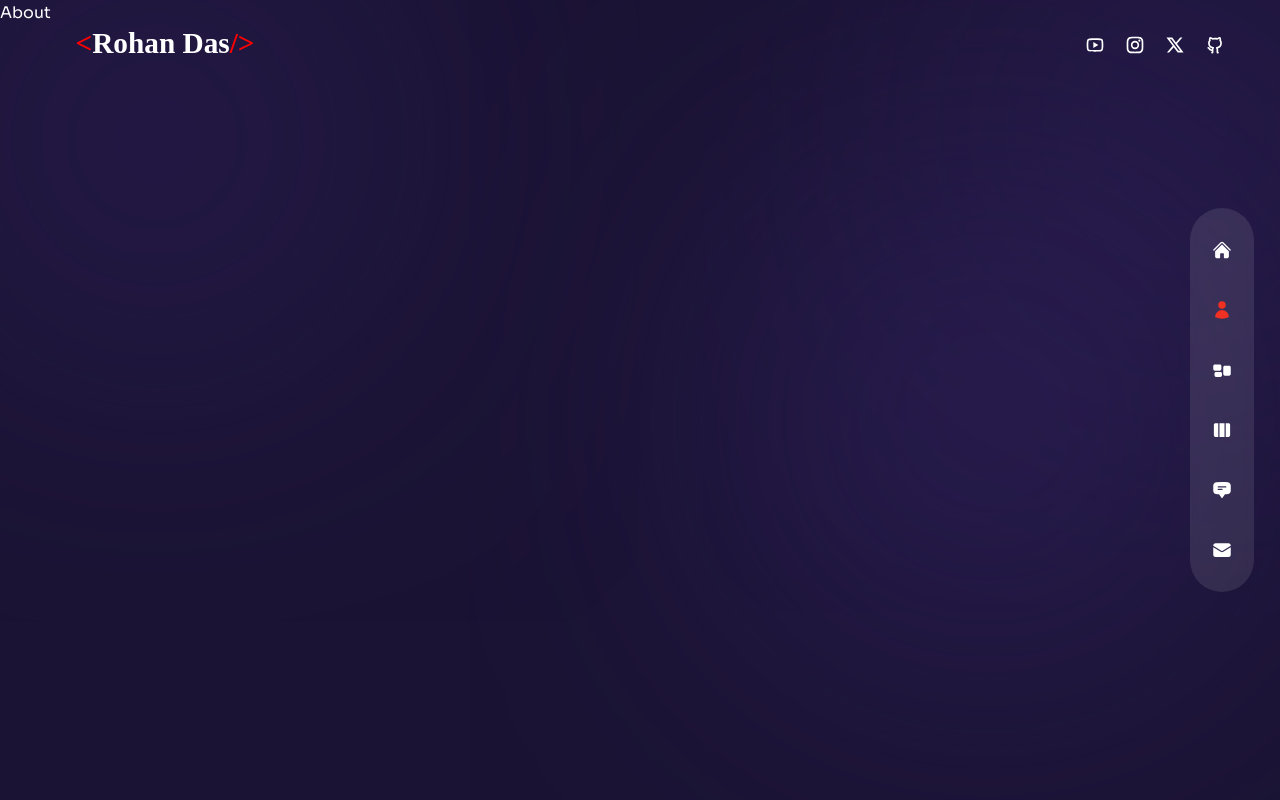
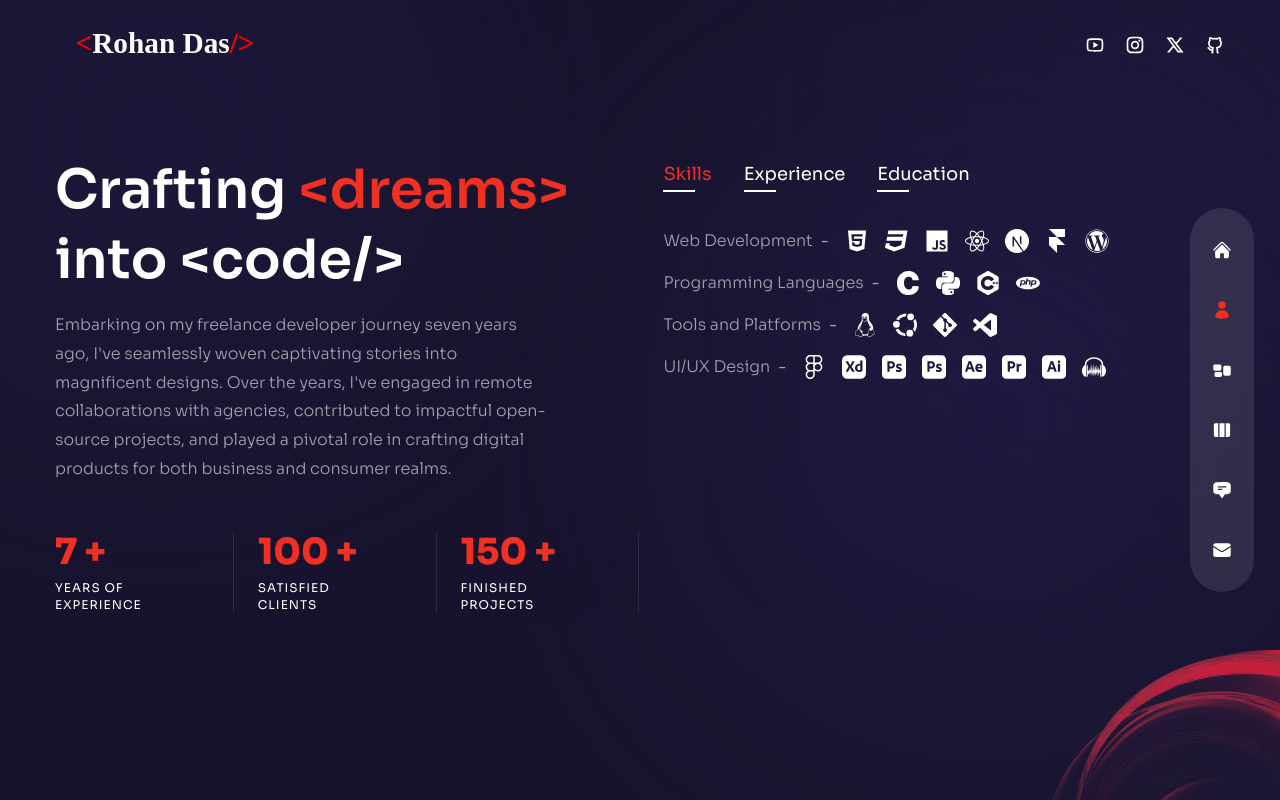
Before and after one commit to RohanDas28/My-Portfolio, a Next.js app: page /about in a window 1280 px wide. Built offline with nearby package versions, Linux system fonts and the light colour scheme.

Commit message:
Finished About

```diff
--- a/components/Circles.js
+++ b/components/Circles.js
@@ -1,5 +1,9 @@
+import Image from "next/image";
+
 const Circles = () => {
-  return <div>Circles</div>;
+  return <div className="w-[200px] xl:w-[300px] absolute -right-16 -bottom-2 animate-pulse duration-75 z-10 mix-blend-color-dodge">
+    <Image src={'/circles.png'} width={260} height={200} w-full h-full />
+  </div>;
 };
 
 export default Circles;
--- a/pages/about/index.js
+++ b/pages/about/index.js
@@ -1,20 +1,16 @@
+import { useState } from "react";
+import { motion } from "framer-motion";
+import { fadeIn } from '../../variants';
+
+// Counters
+import CountUp from "react-countup";
+
 // icons
-import {
-  FaHtml5,
-  FaCss3,
-  FaJs,
-  FaReact,
-  FaWordpress,
-  FaFigma,
-} from "react-icons/fa";
+import { FaHtml5, FaCss3, FaJs, FaReact, FaWordpress, FaFigma,} from "react-icons/fa";
+import { SiNextdotjs, SiFramer, SiAdobexd, SiAdobephotoshop, SiPhp, SiC, SiPython,SiCplusplus, SiLinux, SiUbuntu, SiGit, SiVisualstudiocode, SiAdobeaftereffects, SiAdobeillustrator, SiAdobepremierepro, SiAudacity } from "react-icons/si";
 
-import {
-  SiNextdotjs,
-  SiFramer,
-  SiAdobexd,
-  SiAdobephotoshop,
-} from "react-icons/si";
-
+// Components
+import Circles from '../../components/Circles'
 
 //  data
 const aboutData = [
@@ -23,32 +19,19 @@ const aboutData = [
     info: [
       {
         title: 'Web Development',
-        icons: [
-          <FaHtml5 />,
-          <FaCss3 />,
-          <FaJs />,
-          <FaReact />,
-          <SiNextdotjs />,
-          <SiFramer />,
-          <FaWordpress />,
-        ],
+        icons: [<FaHtml5 />, <FaCss3 />, <FaJs />, <FaReact />, <SiNextdotjs />, <SiFramer />, <FaWordpress />,],
+      },
+      {
+        title: 'Programming Languages',
+        icons: [<SiC />, <SiPython />, <SiCplusplus />, <SiPhp />],
+      },
+      {
+        title: 'Tools and Platforms',
+        icons: [<SiLinux  />, <SiUbuntu  />, <SiGit />,<SiVisualstudiocode />,],
       },
       {
         title: 'UI/UX Design',
-        icons: [<FaFigma />, <SiAdobexd />, <SiAdobephotoshop />],
-      },
-    ],
-  },
-  {
-    title: 'awards',
-    info: [
-      {
-        title: 'Webby Awards - Honoree',
-        stage: '2011 - 2012',
-      },
-      {
-        title: 'Adobe Design Achievement Awards - Finalist',
-        stage: '2009 - 2010',
+        icons: [<FaFigma />, <SiAdobexd />, <SiAdobephotoshop />,<SiAdobephotoshop />,<SiAdobeaftereffects />,<SiAdobepremierepro />,<SiAdobeillustrator />,<SiAudacity />,],
       },
     ],
   },
@@ -56,40 +39,107 @@ const aboutData = [
     title: 'experience',
     info: [
       {
-        title: 'UX/UI Designer - XYZ Company',
-        stage: '2012 - 2023',
+        title: "Frontend Developer - CWH Solutions",
+        stage: "12/2021 - Present"
+        },
+      {
+        title: 'Web Developer - Pixelnib',
+        stage: '09/2021 - 11/2021',
       },
       {
-        title: 'Web Developer - ABC Agency',
-        stage: '2010 - 2012',
+        title: 'Intern - Techetarian',
+        stage: '02/2017 - 11/2019',
       },
       {
-        title: 'Intern - DEF Corporation',
-        stage: '2008 - 2010',
+        title: 'Freelance',
+        stage: '01/2016 - Present',
       },
     ],
   },
   {
-    title: 'credentials',
+    title: 'Education',
     info: [
       {
-        title: 'Web Development - ABC University, LA, CA',
-        stage: '2011',
+        title: 'Bachelor of Computer Application (BCA)',
+        stage: '09/2020 - 09/2023,',
       },
       {
-        title: 'Computer Science Diploma - AV Technical Institute',
-        stage: '2009',
-      },
-      {
-        title: 'Certified Graphic Designer - ABC Institute, Los Angeles, CA',
-        stage: '2006',
+        title: 'Intermediate & High School',
+        stage: '01/2008 - 06/2020',
       },
     ],
   },
 ];
 
 const About = () => {
-  return <div>About</div>;
+  const [index, setIndex] = useState(0);
+
+  return <div className="h-full bg-primary/30 py-32 text-center xl:text-left">
+    <Circles />
+    <div className="container mx-auto h-full flex flex-col items-center xl:flex-row gap-x-6">
+      <div className="flex-1 flex flex-col justify-center ">
+        <motion.h2 variants={fadeIn('right',0.2)} initial='hidden' animate='show' exit='hidden' className="h2">Crafting <span className="text-accent">&lt;dreams&gt;</span> into &lt;code/&gt;</motion.h2>
+        <motion.p variants={fadeIn('right',0.4)} initial='hidden' animate='show' exit='hidden' className="max-w-[500px] mx-auto xl:mx-0 mb-6 xl:mb-12 px-2 xl:px-0">
+        Embarking on my freelance developer journey seven years ago, I've seamlessly woven captivating stories into magnificent designs. Over the years, I've engaged in remote collaborations with agencies, contributed to impactful open-source projects, and played a pivotal role in crafting digital products for both business and consumer realms.
+        </motion.p>
+        {/* counters */}
+        <motion.div variants={fadeIn('right',0.6)} initial='hidden' animate='show' exit='hidden' className="hidden md:flex md:max-w-xl xl:max-w-none mx-auto xl:mx-0 mb-8">
+          <div className="flex flex-1 xl:gap-x-6">
+            {/* experience */}
+            <div className="relative flex-1 after:w-[1px] after:h-full after:bg-white/10 after:absolute after:top-0 after:right-0">
+              <div className="text-2xl xl:text-4xl font-extrabold text-accent mb-2">
+                <CountUp start={0} end={7} duration={5}/> +
+              </div>
+              <div className="text-xs uppercase tracking-[1px] leading-[1.4] max-w-[100px]">Years of Experience</div>
+            </div>
+
+            {/* Clients */}
+            <div className="relative flex-1 after:w-[1px] after:h-full after:bg-white/10 after:absolute after:top-0 after:right-0">
+              <div className="text-2xl xl:text-4xl font-extrabold text-accent mb-2">
+                <CountUp start={0} end={100} duration={5}/> +
+              </div>
+              <div className="text-xs uppercase tracking-[1px] leading-[1.4] max-w-[100px]">Satisfied Clients</div>
+            </div>
+
+            {/* Projects */}
+            <div className="relative flex-1 after:w-[1px] after:h-full after:bg-white/10 after:absolute after:top-0 after:right-0">
+              <div className="text-2xl xl:text-4xl font-extrabold text-accent mb-2">
+                <CountUp start={0} end={150} duration={5}/> +
+              </div>
+              <div className="text-xs uppercase tracking-[1px] leading-[1.4] max-w-[100px]">Finished Projects</div>
+            </div>
+
+          </div>
+        </motion.div>
+      </div>
+      {/* Info */}
+      <motion.div variants={fadeIn('left',0.4)} initial='hidden' animate='show' exit='hidden' className="flex flex-col w-full xl:max-w-[48%] h-[480px]">
+        <div className="flex gap-x-4 xl:gap-x-8 mx-auto xl:mx-0 mb-4">
+          {aboutData.map((item, itemIndex) => {
+            return <div key={itemIndex} className={`${index === itemIndex && 'text-accent after:bg-accent after:transition-all after:duration-300'} cursor-pointer capitalize xl:text-lg relative after:w-8 after:h-[2px] after:bg-white after:absolute after:-bottom-1 after:left-0`}
+              onClick={() => setIndex(itemIndex)}>
+              {item.title}
+            </div>
+          })}
+        </div>
+        <div className="py-2 xl:py-6 flex flex-col gap-y-2 xl:gap-y-4 items-center xl:items-start">
+          {aboutData[index].info.map((item, itemIndex) => {
+            return <div key={itemIndex} className="flex-1 flex flex-col md:flex-row max-w-max gap-x-2 items-center text-white/60">
+              <div className="font-light mb-2 md:mb-0">{item.title}</div>
+              <div className="hidden md:flex">-</div>
+              <div>{item.stage}</div>
+              <div className="flex gap-x-4">
+                {/* Icons */}
+                {item.icons?.map((icon, itemIndex) => {
+                  return <div key={itemIndex} className="text-2xl text-white">{icon}</div>
+                })}
+              </div>
+            </div>
+          })}
+        </div>
+      </motion.div>
+    </div>
+  </div>;
 };
 
 export default About;
--- a/pages/index.js
+++ b/pages/index.js
@@ -26,8 +26,8 @@ const Home = () => {
       // Speed settings, try diffrent values untill you get good results
       startDelay: 100,
       typeSpeed: 25,
-      backSpeed: 15,
-      backDelay: 1500,
+      backSpeed: 25,
+      backDelay: 1800,
       smartBackspace: true,
       loop: true,
       showCursor: true,
```
